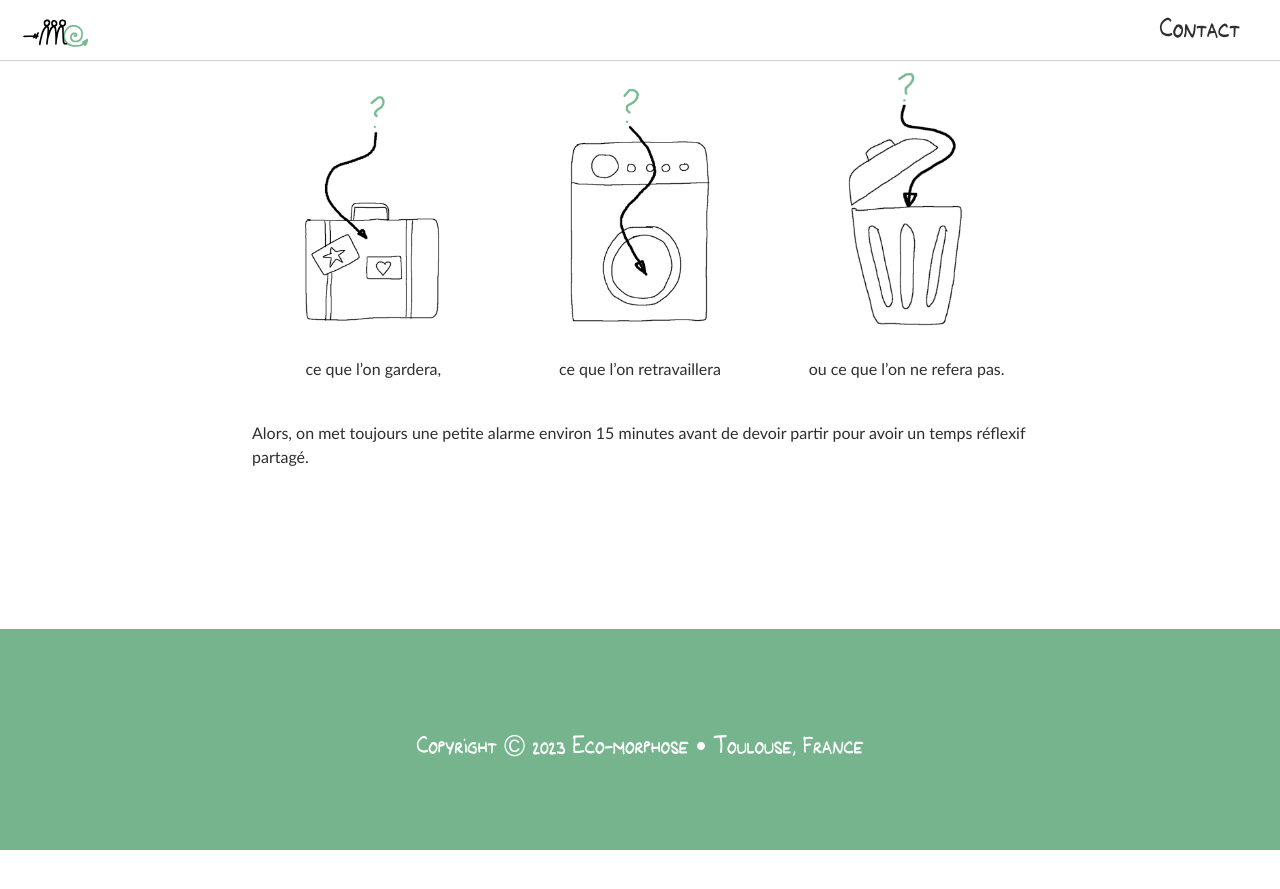
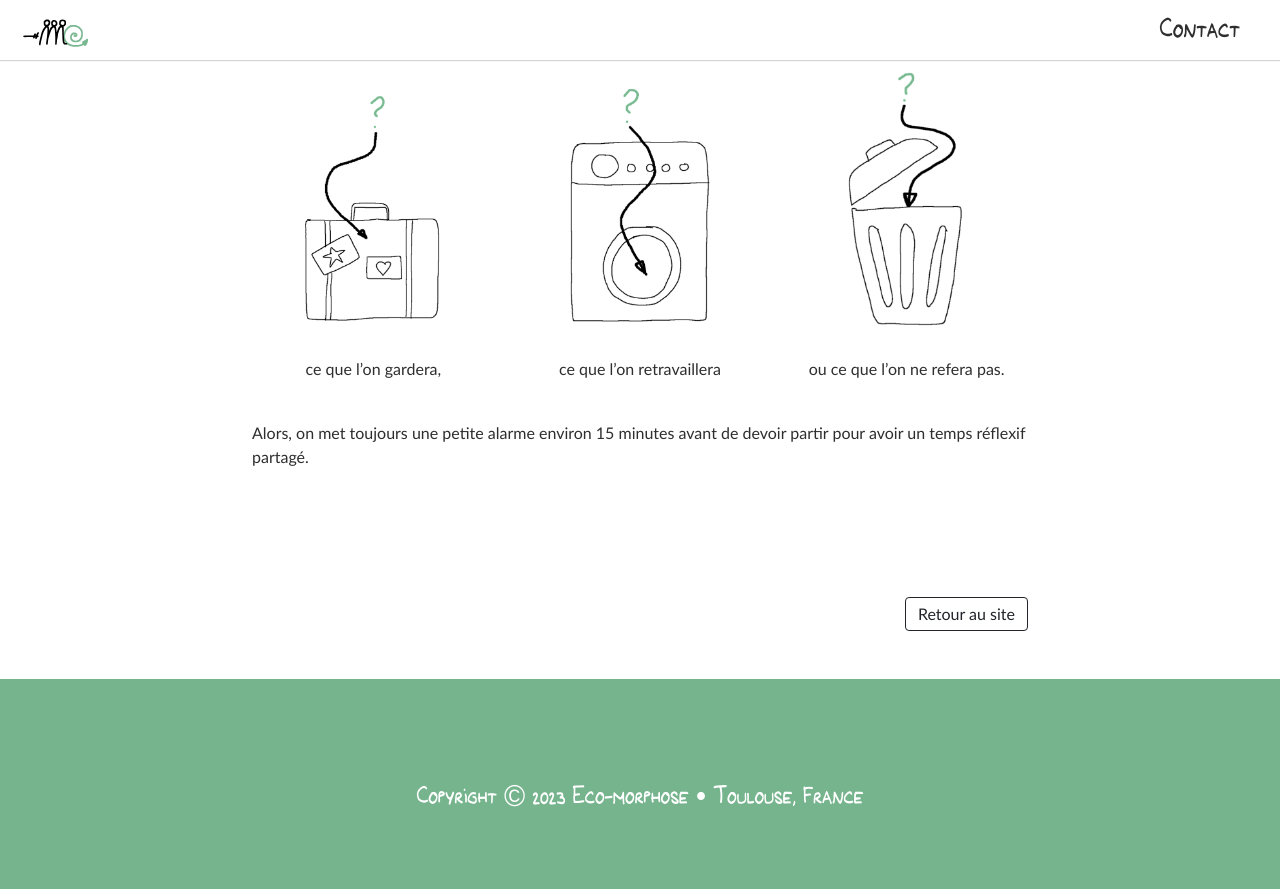
Before and after one commit to eco-morphose-2023/eco-morphose-2023.github.io, a Jekyll site: the page built from _posts/2022-08-10-journee-type-eco-morphose.html, in a window 1280 px wide and 900 px high, scrolled down 2035 px. Shown: the top 889 px of the window. Built offline with Jekyll 4.4.1, drawn with Linux system fonts in a browser that asks for light colours; before the commit the page ends 2885 px from its top, so only the background shows below that.

Commit message:
update footer and header for posts

```diff
--- /dev/null
+++ b/_includes/footer_for_posts.html
@@ -0,0 +1,8 @@
+
+
+        <footer class="p-5 text-center">
+            <p class="pt-5 pb-3">Copyright © <span class="number">2023</span> Eco-morphose • Toulouse, France</p>
+        </footer>
+        <script src="https://cdn.jsdelivr.net/npm/bootstrap@5.0.2/dist/js/bootstrap.min.js" integrity="sha384-cVKIPhGWiC2Al4u+LWgxfKTRIcfu0JTxR+EQDz/bgldoEyl4H0zUF0QKbrJ0EcQF" crossorigin="anonymous"></script>
+    </body>
+</html>
--- a/_includes/header.html
+++ b/_includes/header.html
@@ -11,7 +11,7 @@
             <div class="collapse navbar-collapse justify-content-end px-3 bg-white" id="navbarNav">
                 <ul class="navbar-nav">
                     <li class="nav-item pe-3">
-                        <a class="nav-link" href="#contact">Contact</a>
+                        <a class="nav-link" href="/#contact">Contact</a>
                     </li>
                 </ul>
             </div>
--- a/_layouts/post.html
+++ b/_layouts/post.html
@@ -9,6 +9,10 @@
 
     <h1>{{ page.title }}</h1>
     {{ content }}
+
+    <div class="text-end pt-3">
+        <a class="btn btn-outline-dark py-1" href="/">Retour au site</a>
+    </div>
 </main>
 
-{% include footer.html %}
+{% include footer_for_posts.html %}
```
